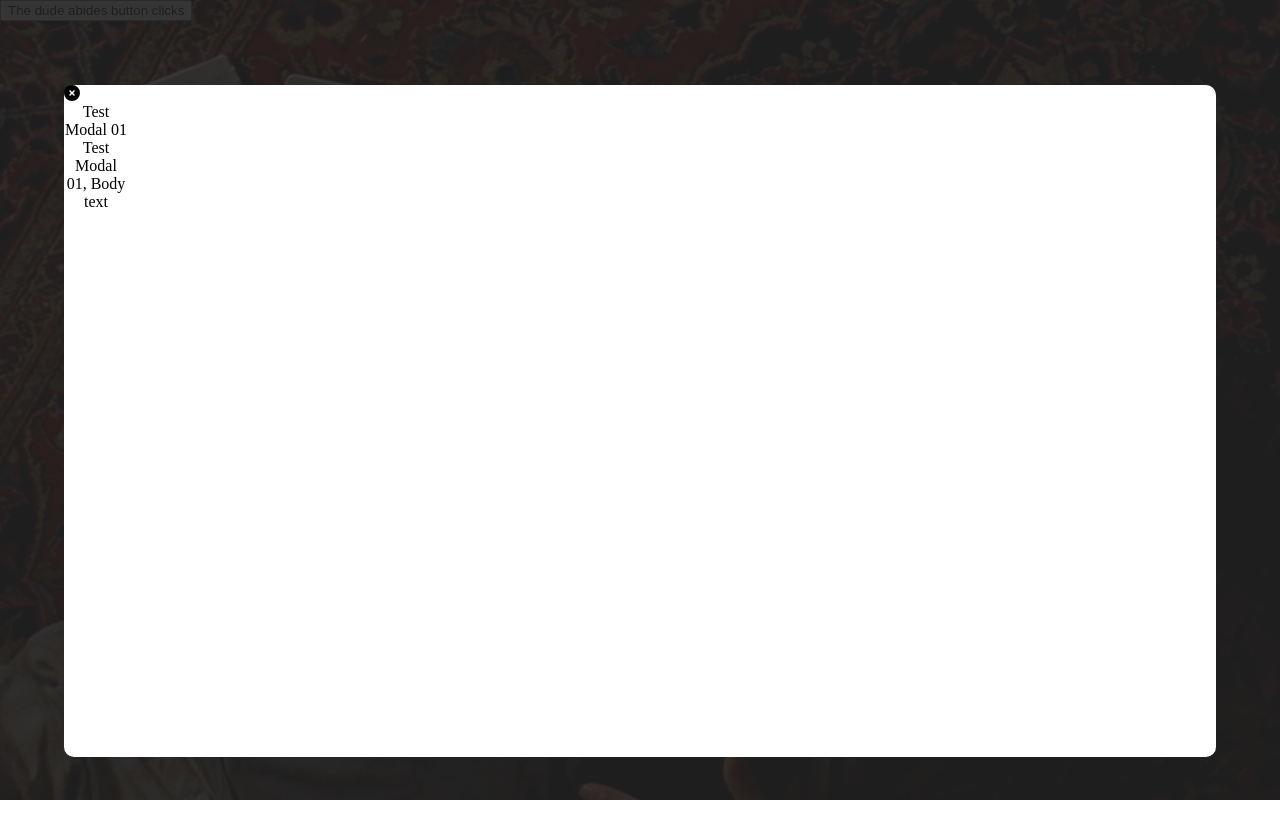
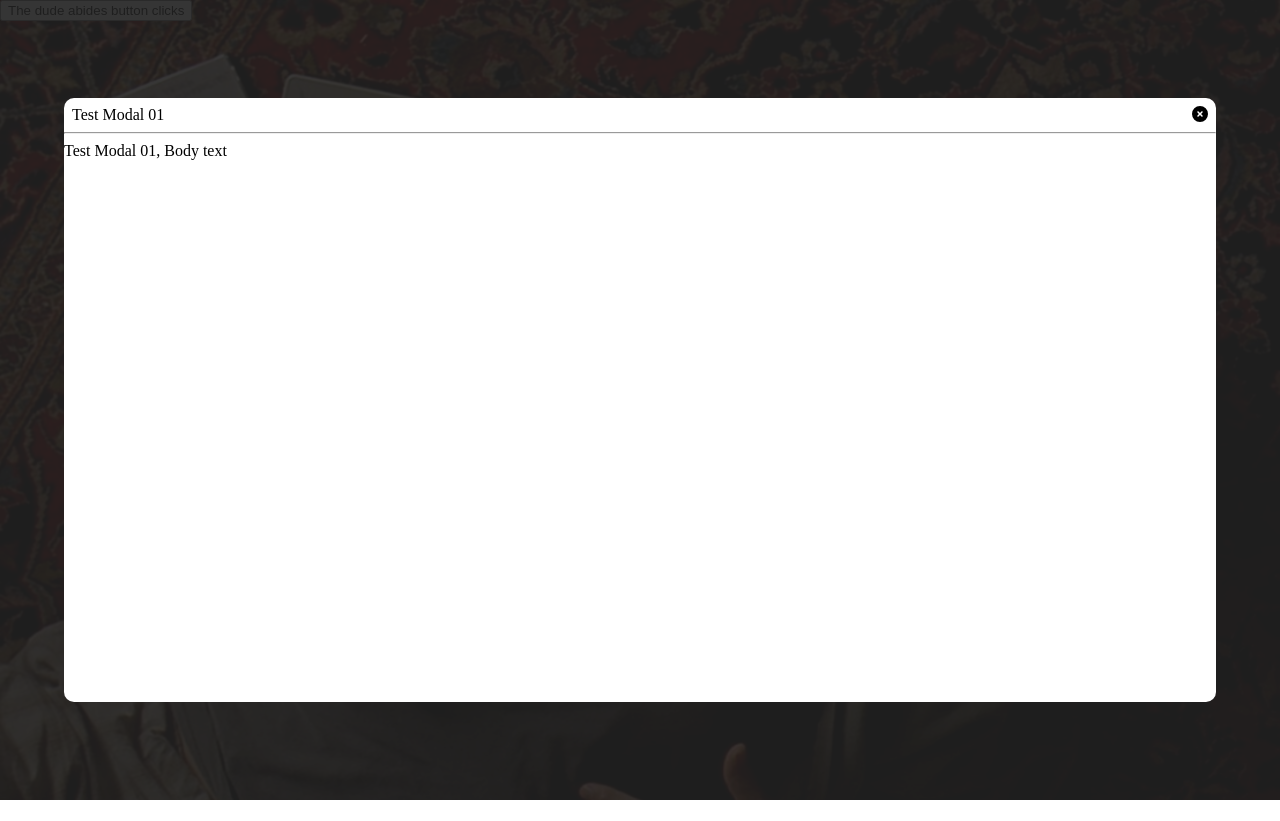
Before and after one commit to certifiedbice/charter-ascendion-technical, an Angular app: page / in a window 1280 px wide. Both pictures are taken after a click on the button "The dude abides button clicks". After the commit the page ends 800 px from the top, so only its background shows below. Built offline with nearby package versions, Linux system fonts and the light colour scheme.

Commit message:
style(FrontEnd): Updated modal component
now has implementation for viewable ratios

```diff
--- a/src/components/molecules/modal-molecule.ts
+++ b/src/components/molecules/modal-molecule.ts
@@ -21,13 +21,16 @@ import { faCircleXmark } from '@fortawesome/free-solid-svg-icons';
 	selector: 'modal-molecule',
 	template: `
 		<div id="{{ model.id }}" class="modal-wrapper">
-			<div id="aligner">
+			<div id="modal-flex-aligner">
 				<div class="aligner-item"></div>
-				<div class="modal-content aligner-item">
-					<div id="modal-container">
-						<div class="icon modal-close-icon-wrapper"><fa-icon [icon]="faCircleXmark"></fa-icon></div>
-						<div>{{ model.title }}</div>
-						<!-- hr to accomodate scrolling -->
+				<div class="aligner-item modal-content">
+					<div class="modal-header">
+						<div class="icon modal-close-icon-wrapper">
+							<fa-icon [icon]="faCircleXmark"></fa-icon>
+						</div>
+						<div class="modal-title">{{ model.title }}</div>
+						<hr />
+					</div>
 					<div>{{ model.body }}</div>
 					<div>
 						<!-- actions will be an array of buttons, the array will dictate the order of the buttons-->
@@ -35,7 +38,6 @@ import { faCircleXmark } from '@fortawesome/free-solid-svg-icons';
 						<!-- <button type="{{ type }}" id="{{ id }}" class="{{ class }}" name="{{ name }}" (click)="clickHandler()"> -->
 						<!-- {{ value }} -->
 						<!-- </button> -->
-						</div>
 					</div>
 				</div>
 				<div class="aligner-item"></div>
--- a/src/styles/3-molecules/_modal-molecule.scss
+++ b/src/styles/3-molecules/_modal-molecule.scss
@@ -9,31 +9,20 @@ MODAL ORGANISM STYLES
 	align-items: center;
 	align-content: center;
 	position: absolute;
+	top: 0;
+	left: 0;
 	height: 100vh;
 	width: 100vw;
 	z-index: 100000;
 }
-#modal-container {
-	position: absolute;
-	aspect-ratio: 4/4;
-	aspect-ratio: 4/4;
-	aspect-ratio: 3/4;
-	// aspect-ratio: 8/12;
-	// aspect-ratio: 8/12;
-	// aspect-ratio: 6/12;
-}
-@media (min-width: 256px) {
-	// .modal-wrapper {
-	// 	width: 100vw;
-	// }
-}
-@media (min-width: 600px) {
-}
-#aligner {
+#modal-flex-aligner {
 	display: flex;
 	flex-direction: column;
 	align-self: center;
 	flex: 1;
+	margin: 5% 0 5% 0;
+	width: 90vw;
+	aspect-ratio: 16/9;
 }
 .aligner-item {
 	flex: 1;
@@ -41,25 +30,45 @@ MODAL ORGANISM STYLES
 .modal-content {
 	display: flex;
 	flex-direction: column;
-	align-self: center;
-	flex: 1;
 	border: none;
-	border-radius: 10px;
 	background-color: #ffffff;
-	text-align: center;
+}
+.modal-title {
+	margin: 8px;
+}
+.modal-close-icon-wrapper {
+	float: right;
+	margin: 8px;
+}
+@media (min-width: 256px) {
+	#modal-flex-aligner {
+		margin: 0;
+		height: 100vh;
+		width: 100vw;
+	}
+	.modal-content {
+		border-radius: 0;
+	}
+	#modal-flex-aligner > div:first-child {
+		max-height: 0%;
+	}
+	#modal-flex-aligner > div:last-child {
+		max-height: 0%;
+	}
 }
 @media (min-width: 600px) {
+	#modal-flex-aligner {
+		margin: 5% 0 5% 0;
+		width: 90vw;
+		aspect-ratio: 16/9;
+	}
 	.modal-content {
-		min-width: 90vw;
-		// max-height: 72%;
-		min-height: 84%;
-		// max-height: 90vw;
-		// max-height: 90vw;
+		border-radius: 10px;
 	}
-	#aligner div:first-child {
-		max-width: 5%;
+	#modal-flex-aligner > div:first-child {
+		max-height: 5%;
 	}
-	#aligner div:last-child {
-		max-width: 5%;
+	#modal-flex-aligner > div:last-child {
+		max-height: 5%;
 	}
 }
```
Lines whose indentation alone changed are shown as unchanged.
